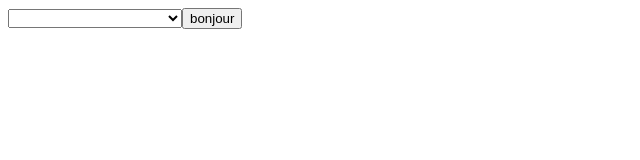
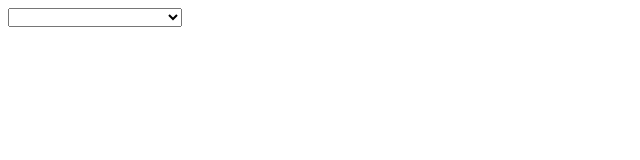
Before and after one commit to martinfontanel/realearn-preset-generator, an Angular app: page / in a window 1280 px wide. Shown: the top 160 px of the page, without its empty margins (0-640 px from the left). Built offline with nearby package versions, Linux system fonts and the light colour scheme.

Commit message:
VST layout and update works

```diff
--- a/src/app/components/common/smart-input/smart-input.component.ts
+++ b/src/app/components/common/smart-input/smart-input.component.ts
@@ -27,6 +27,7 @@ export class SmartInputComponent {
   @Input() toolTipText?: string; // texte à afficher dans le tooltip
   @Input() showButtons?: boolean = false; // si true affiche les boutons
   @Input() id?: any; // à transmettre au parent
+  @Input() resetWhenSubmitted: boolean = false; // reviens à undefined quand la valeur est définie
 
   /** VIEWCHILDS */
   @ViewChild('input') input!: ElementRef;
@@ -72,6 +73,10 @@ export class SmartInputComponent {
     if (this.valueModifiy && this.verifValue()) {
       this.valueEmit.emit({ value: this.value, id: this.id });
     }
+    if (this.resetWhenSubmitted) {
+      this.value = undefined;
+      this.addNewElement = true;
+    }
   }
 
   /** annulation via touche escape */
--- a/src/app/components/features/parameter-list/parameter-list.component.html
+++ b/src/app/components/features/parameter-list/parameter-list.component.html
@@ -17,7 +17,7 @@
     <div>
       @if(param.type){
       <smart-input
-        [optionList]="paramCatsFiltered()"
+        [optionList]="paramCatsFiltered(param.type)"
         [value]="param.category"
         [id]="param.id"
         (valueEmit)="setParamCat($event)"
--- a/src/app/components/features/parameter-list/parameter-list.component.ts
+++ b/src/app/components/features/parameter-list/parameter-list.component.ts
@@ -6,7 +6,6 @@ import { SmartInputComponent } from '@common/smart-input/smart-input.component';
 import { typeParam } from '@consts/type-param';
 import { ListSelect } from '@common/list-select/list-select.component';
 import { paramCats } from '@consts/param-cat';
-import { of } from 'rxjs';
 
 @Component({
   selector: 'parameter-list',
@@ -38,8 +37,17 @@ export class ParameterListComponent {
     this.partsForSelect = [{ children: this.parts }];
   }
 
-  paramCatsFiltered(): ListSelect[] {
-    return [];
+  paramCatsFiltered(type: string): ListSelect[] {
+    let toReturn: ListSelect[] = [];
+    this.paramCats.map((value) => {
+      const groupName: string = value.categoryName;
+      let children: string[] = [];
+      value.childrenParam?.map((val) => {
+        if (val.type === type) children.push(val.paramName);
+      });
+      toReturn.push({ groupName: groupName, children: children });
+    });
+    return toReturn;
   }
 
   setParamType(type: { value: any; id: any }) {
@@ -50,16 +58,13 @@ export class ParameterListComponent {
 
   setParamCat(cat: { value: any; id: any }) {
     const { value, id } = cat;
-    //this.vstHandler.loadedVst.parameters[id].category = value;
+    this.vstHandler.setParamCat(value, id);
     this.initVstParent();
   }
 
-  async setParamPart(part: { value: any; id: any }) {
+  setParamPart(part: { value: any; id: any }) {
     const { value, id } = part;
-    //this.vstHandler.setParamPart(value, id);
-    this.vstHandler.VstData = false;
-    this.vstHandler.currentVst.parameters[id].part = value;
-    this.vstHandler.updateCurrentVst(of(this.vstHandler.currentVst));
+    this.vstHandler.setParamPart(value, id);
     this.initVstParent();
   }
 }
--- a/src/app/components/pages/current-vst/current-vst.component.html
+++ b/src/app/components/pages/current-vst/current-vst.component.html
@@ -1,21 +1,42 @@
 <list-select [optionList]="files" (valueEmit)="loadFile($event)" />
+<div class="content">
+  <div class="form">
     @if(vstHandler.VstData){
+    <h1>
+      {{ (currentVst$ | async)?.vstName }}
+    </h1>
     <div>
-  {{ (currentVst$ | async)?.vstName }}
-</div>
-<div>
-  {{ (currentVst$ | async)?.type }}
+      type :
+      <smart-input
+        [optionList]="listVstTypes"
+        (valueEmit)="changeTypeVst($event)"
+        [value]="vstHandler.type.getValue()"
+      />
     </div>
 
-@for(part of (currentVst$ | async)?.parts; track $index ){
-<div>{{ part }}</div>
+    @for(part of vstHandler.paramsByPart.getValue(); track $index ){
+    <h2>
+      <smart-input
+        (valueEmit)="changePart($event)"
+        [value]="part.partName"
+        [id]="$index"
+      />
+    </h2>
     <parameter-list
       [parameters]="vstHandler.paramsByPart.getValue()[$index].params"
       [parts]="parts"
       [initVstParent]="setCurrentVstInfos"
     />
 
-} @if(vstHandler.paramsWthoutPart.getValue()){
+    }
+    <div>
+      <smart-input
+        (valueEmit)="addPart($event)"
+        [id]="vstHandler.paramsByPart.getValue().length"
+        [resetWhenSubmitted]="true"
+      />
+    </div>
+    @if(vstHandler.paramsWthoutPart.getValue().length > 0){
     <h2>Paramètres sans partie</h2>
     <parameter-list
       [parameters]="vstHandler.paramsWthoutPart.getValue()"
@@ -23,4 +44,5 @@
       [initVstParent]="setCurrentVstInfos"
     />
     } }
-<button (click)="updateVst()">bonjour</button>
+  </div>
+</div>
--- a/src/app/components/pages/current-vst/current-vst.component.ts
+++ b/src/app/components/pages/current-vst/current-vst.component.ts
@@ -42,6 +42,8 @@ export class CurrentVstComponent {
   url: string = ''; // url du fichier qui sera chargé avec loadFile
   fileLoaded: boolean = false; // true si un fichier est chargé
   currentVst!: VstParameters; // result from loading vst datas
+  listVstTypes: ListSelect[] = [{ children: Object.values(TypeVst) }]; // list des type de VST pour le champs select de type
+  newPartValue: undefined = undefined;
 
   /** */
   parts: string[] = [];
@@ -66,67 +68,73 @@ export class CurrentVstComponent {
       this.currentVst = value;
       this.parts = value.parts ? value.parts : [];
       this.paramsWthoutPart = value.paramsWthoutPart;
-      this.vstHandler.setParamsWthoutPart(value.paramsWthoutPart);
-      this.vstHandler.setParamsByPart(value.paramsByPart);
+
+      /** on set les datas complexes */
+      /** paramsWthoutPart */
+      const paramsWthoutPart: Parameter[] = [...value.parameters].filter(
+        (val) => val.part === '' || !val.part
+      );
+      this.vstHandler.setParamsWthoutPart(paramsWthoutPart);
+
+      if (value.parts) {
+        /** parts */
+        this.vstHandler.setParts(value.parts);
+
+        /** paramsByPart */
+        let paramsByPart: ParamsByPart[] = [];
+        value.parts.map((val: any) => {
+          paramsByPart.push({
+            partName: val,
+            params: [...value.parameters].filter((val_) => val_.part === val),
+          });
+        });
+        this.vstHandler.setParamsByPart(paramsByPart);
+      }
+
+      /** type */
+      this.vstHandler.setType(value.type);
+
+      /** currentVst no observable */
+      this.vstHandler.setVarCurrentVst(value);
+
       this.vstHandler.VstData = true;
-      this.vstHandler.setVarCurrentVst(value);
-      console.log(this.vstHandler.paramsByPart.getValue());
+      console.log('currentVst infos', value);
     });
   }
 
-  updateVst() {
-    this.currentVst = {
-      vstName: 'MJUCjr',
-      parameters: [
-        {
-          name: 'Compress',
-          type: 'knob',
-          category: 'Threshold',
-        },
-        {
-          name: 'Makeup',
-          type: 'knob',
-          category: 'Makeup Gain',
-        },
-        {
-          name: 'Timing',
-          type: 'indent',
-          category: '',
-        },
-        {
-          name: 'VuMode',
-          type: 'button',
-          category: 'VU/GR',
-        },
-        {
-          name: 'Bypass',
-          type: 'button',
-          category: 'Bypass',
-        },
-        {
-          name: 'Bypass',
-          type: 'button',
-          category: 'Bypass',
-        },
-        {
-          name: 'Bypass',
-          type: '',
-          category: '',
-        },
-        {
-          name: 'Wet',
-          type: '',
-          category: '',
-        },
-        {
-          name: 'Delta',
-          type: '',
-          category: '',
-        },
-      ],
-      type: TypeVst.Dyn,
-    };
-    this.vstHandler.updateCurrentVst(of(this.currentVst));
+  addPart(part: { value: any; id: any }) {
+    const { value, id } = part;
+    if (!this.vstHandler.currentVst.parts)
+      this.vstHandler.currentVst.parts = [];
+    this.newPartValue = undefined;
+    this.vstHandler.currentVst.parts.push(value);
+    this.vstHandler.updateCurrentVst(of(this.vstHandler.currentVst));
+    this.setCurrentVstInfos();
+  }
+
+  changeTypeVst(type: { value: any; id: any }) {
+    const { value } = type;
+    this.vstHandler.setType(value);
+    this.vstHandler.currentVst.type = value;
+    this.vstHandler.updateCurrentVst(of(this.vstHandler.currentVst));
+    this.setCurrentVstInfos();
+  }
+
+  changePart(partChangeInfo: { value: any; id: any }) {
+    const { value, id } = partChangeInfo;
+    let myParams: Parameter[] = [];
+    let idParams: number[] = [];
+    this.vstHandler.paramsByPart.getValue()[id].params.map((val) => {
+      if (val.id) idParams.push(val.id);
+    });
+    idParams.map((val) => {
+      this.vstHandler.currentVst.parameters[val].part = value;
+    });
+
+    if (this.vstHandler.currentVst.parts)
+      this.vstHandler.currentVst.parts[id] = value;
+
+    this.vstHandler.updateCurrentVst(of(this.vstHandler.currentVst));
     this.setCurrentVstInfos();
   }
 }
--- a/src/app/services/vst-handler.service.ts
+++ b/src/app/services/vst-handler.service.ts
@@ -10,6 +10,7 @@ interface ParamsByPart {
 }
 const paramByPart: ParamsByPart[] = [];
 const params: Parameter[] = [];
+const parts: string[] = [];
 
 @Injectable({
   providedIn: 'root',
@@ -21,20 +22,34 @@ export class VstHandlerService {
   currentVst!: VstParameters;
   loadFile: LoadFileVstService;
   VstData: boolean = false;
+
+  /** données dynamiques */
+  parts: BehaviorSubject<string[]> = new BehaviorSubject(parts);
   paramsByPart: BehaviorSubject<ParamsByPart[]> = new BehaviorSubject(
     paramByPart
   );
   paramsWthoutPart: BehaviorSubject<Parameter[]> = new BehaviorSubject(params);
+  type: BehaviorSubject<string> = new BehaviorSubject('');
 
   constructor(loadFile: LoadFileVstService) {
     this.loadFile = loadFile;
   }
+
+  /** on set les Behaviorsubject issues de l'ibservable pour un traitement dynamique */
   setParamsByPart(paramByPart: ParamsByPart[]) {
     this.paramsByPart.next(paramByPart);
   }
 
   setParamsWthoutPart(params: Parameter[]) {
     this.paramsWthoutPart.next(params);
+  }
+
+  setParts(parts: string[]) {
+    this.parts.next(parts);
+  }
+
+  setType(type: string) {
+    this.type.next(type);
   }
 
   initCurrentVst(url: string) {
@@ -61,22 +76,11 @@ export class VstHandlerService {
       data.parts.sort((a: any, b: any) => {
         return a < b ? -1 : 1;
       });
-      /** on crée le tableau des paramètres avec partie */
-      data.paramsByPart = [];
-      data.parts.map((val: any) => {
-        data.paramsByPart.push({
-          partName: val,
-          params: [...data.parameters].filter((val_) => val_.part === val),
-        });
-      });
     }
-    /** on crée le tableau des paramètres sans partie */
-    data.paramsWthoutPart = [...data.parameters].filter(
-      (val) => val.part === '' || !val.part
-    );
     return data;
   }
 
+  /** on applique les changements */
   setParamType(value: any, id: any) {
     this.currentVst.parameters[id].type = value;
     this.updateCurrentVst(of(this.currentVst));
@@ -86,4 +90,9 @@ export class VstHandlerService {
     this.currentVst.parameters[id].part = value;
     this.updateCurrentVst(of(this.currentVst));
   }
+
+  setParamCat(value: any, id: any) {
+    this.currentVst.parameters[id].category = value;
+    this.updateCurrentVst(of(this.currentVst));
+  }
 }
```
Lines whose indentation alone changed are shown as unchanged.
